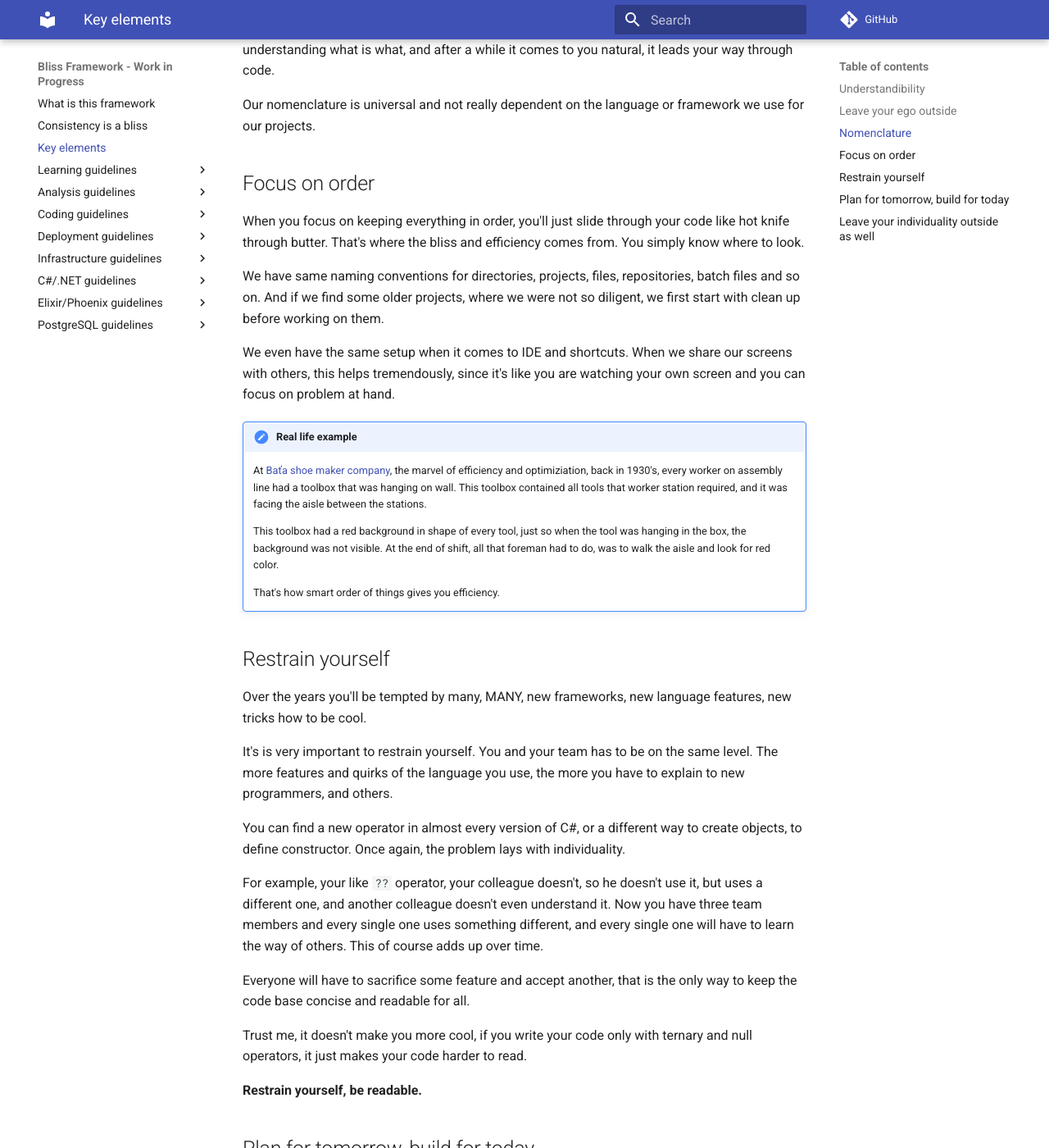
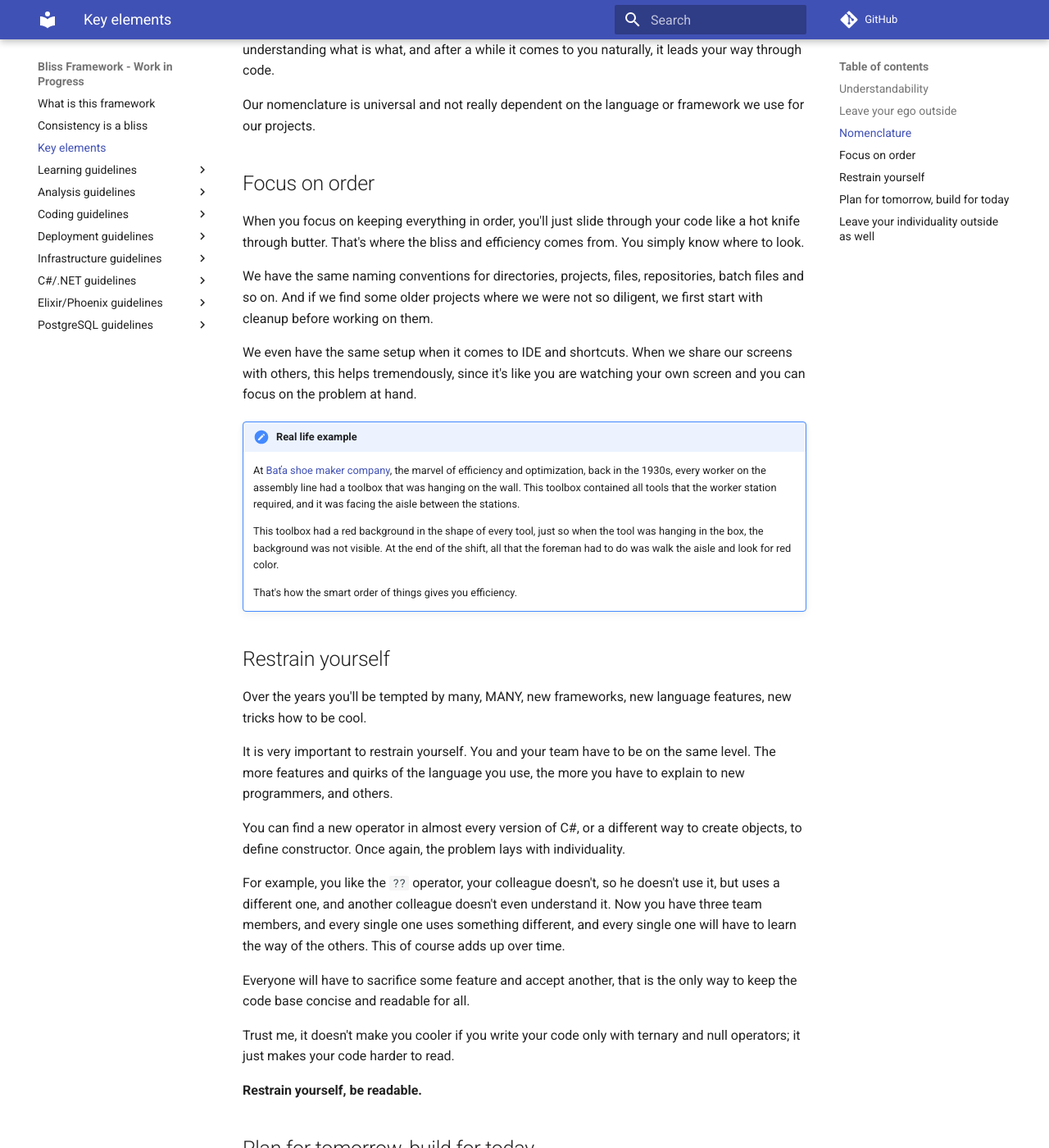
Before and after one commit to bliss-framework/web, an MkDocs documentation site: the page built from docs/key-elements.md, in a window 1280 px wide and 1400 px high, scrolled down 1163 px. Shown: the whole window at 82% size. Built offline with MkDocs 1.6.1 and Material for MkDocs 9.7.7, drawn with Linux system fonts in a browser that asks for light colours; comment, search, counter and statistics services are not loaded; some of the changed text lies outside the part shown.

Commit message:
- first fixes of a long forgotten project

```diff
--- a/docs/key-elements.md
+++ b/docs/key-elements.md
@@ -1,20 +1,20 @@
-# Key elements of Bliss Framework
+# Key elements of the Bliss Framework
 
-The principles and key elements you'll see in this framework are amalgamation and distilation of different approaches we've met and tried over the years.
+The principles and key elements you'll see in this framework are an amalgamation and distillation of different approaches we've met and tried over the years.
 
-We, as a company, also own a small restaurant and it surprised us how much these two types of operations have in common.
+We, as a company, also own a small restaurant, and it surprised us how much these two types of operations have in common.
 
 Chefs and programmers do the same things
 
 - they have to follow a recipe
 - they take and return tools and ingredients from and to the same place
 - they must keep their workplace clean
-- they have to learn new approaches, new recipies,but they still have to customize them for their catering operation
-- they have their own language, they have no time for miscommunication, for long debates what is what
+- they have to learn new approaches, new recipes, but they still have to customize them for their catering operation
+- they have their own language, they have no time for miscommunication, for long debates about what is what
 
-## Understandibility
+## Understandability
 
-Since we have insight into gastro operations, we describe our process with real life examples from restaurant, which is something even very fresh programmers can understand.
+Since we have insight into gastro operations, we describe our process with real-life examples from restaurants, which is something even very fresh programmers can understand.
 
 If the thing you do feels too complex to explain, it's probably overengineered and you should rethink your approach. Be like Erlang OTP, keep it simple and it will last.
 
@@ -22,7 +22,7 @@ If the thing you do feels too complex to explain, it's probably overengineered a
 
 When you start using this framework, you'll start to feel urges to do something different, to do it better.
 
-The problem with this is, that if everyone felt the same way and let his ego get over him, then there's no need for any framework.
+The problem with this is that if everyone felt the same way and let their ego get the better of them, then there's no need for any framework.
 
 It doesn't mean you cannot take this framework and adapt it to your environment, but after you do that, be strict on yourself and others, push them to follow the same rules.
 
@@ -31,39 +31,39 @@ __!!! THIS IS CRITICAL !!!__
 ## Nomenclature
 
 Nomenclature, the naming of things, is super, super important.
-It makes the team faster in understanding what is what, and after a while it comes to you natural, it leads your way through code.
+It makes the team faster in understanding what is what, and after a while it comes to you naturally, it leads your way through code.
 
 Our nomenclature is universal and not really dependent on the language or framework we use for our projects.
 
 ## Focus on order
 
-When you focus on keeping everything in order, you'll just slide through your code like hot knife through butter. That's where the bliss and efficiency comes from. You simply know where to look.
+When you focus on keeping everything in order, you'll just slide through your code like a hot knife through butter. That's where the bliss and efficiency comes from. You simply know where to look.
 
-We have same naming conventions for directories, projects, files, repositories, batch files and so on. And if we find some older projects, where we were not so diligent, we first start with clean up before working on them.
+We have the same naming conventions for directories, projects, files, repositories, batch files and so on. And if we find some older projects where we were not so diligent, we first start with cleanup before working on them.
 
-We even have the same setup when it comes to IDE and shortcuts. When we share our screens with others, this helps tremendously, since it's like you are watching your own screen and you can focus on problem at hand.
+We even have the same setup when it comes to IDE and shortcuts. When we share our screens with others, this helps tremendously, since it's like you are watching your own screen and you can focus on the problem at hand.
 
 !!! note "Real life example"
 
-    At [Baťa shoe maker company](https://en.wikipedia.org/wiki/Bata_Corporation), the marvel of efficiency and optimiziation, back in 1930's, every worker on assembly line had a toolbox that was hanging on wall. This toolbox contained all tools that worker station required, and it was facing the aisle between the stations.
+    At [Baťa shoe maker company](https://en.wikipedia.org/wiki/Bata_Corporation), the marvel of efficiency and optimization, back in the 1930s, every worker on the assembly line had a toolbox that was hanging on the wall. This toolbox contained all tools that the worker station required, and it was facing the aisle between the stations.
 
-    This toolbox had a red background in shape of every tool, just so when the tool was hanging in the box, the background was not visible. At the end of shift, all that foreman had to do, was to walk the aisle and look for red color.
+    This toolbox had a red background in the shape of every tool, just so when the tool was hanging in the box, the background was not visible. At the end of the shift, all that the foreman had to do was walk the aisle and look for red color.
 
-    That's how smart order of things gives you efficiency.
+    That's how the smart order of things gives you efficiency.
 
 ## Restrain yourself
 
 Over the years you'll be tempted by many, MANY, new frameworks, new language features, new tricks how to be cool.
 
-It's is very important to restrain yourself. You and your team has to be on the same level. The more features and quirks of the language you use, the more you have to explain to new programmers, and others.
+It is very important to restrain yourself. You and your team have to be on the same level. The more features and quirks of the language you use, the more you have to explain to new programmers, and others.
 
 You can find a new operator in almost every version of C#, or a different way to create objects, to define constructor. Once again, the problem lays with individuality.
 
-For example, your like `??` operator, your colleague doesn't, so he doesn't use it, but uses a different one, and another colleague doesn't even understand it. Now you have three team members and every single one uses something different, and every single one will have to learn the way of others. This of course adds up over time.
+For example, you like the `??` operator, your colleague doesn't, so he doesn't use it, but uses a different one, and another colleague doesn't even understand it. Now you have three team members, and every single one uses something different, and every single one will have to learn the way of the others. This of course adds up over time.
 
 Everyone will have to sacrifice some feature and accept another, that is the only way to keep the code base concise and readable for all.
 
-Trust me, it doesn't make you more cool, if you write your code only with ternary and null operators, it just makes your code harder to read.
+Trust me, it doesn't make you cooler if you write your code only with ternary and null operators; it just makes your code harder to read.
 
 __Restrain yourself, be readable.__
 
```
Also changed, not shown: other parts of docs/key-elements.md (+1 -1 lines), CLAUDE.md (added, +89 -0 lines), README.md (+1 -1 lines), docs/consistency-is-bliss.md (+7 -7 lines), docs/index.md (+8 -8 lines), 1 other file.
